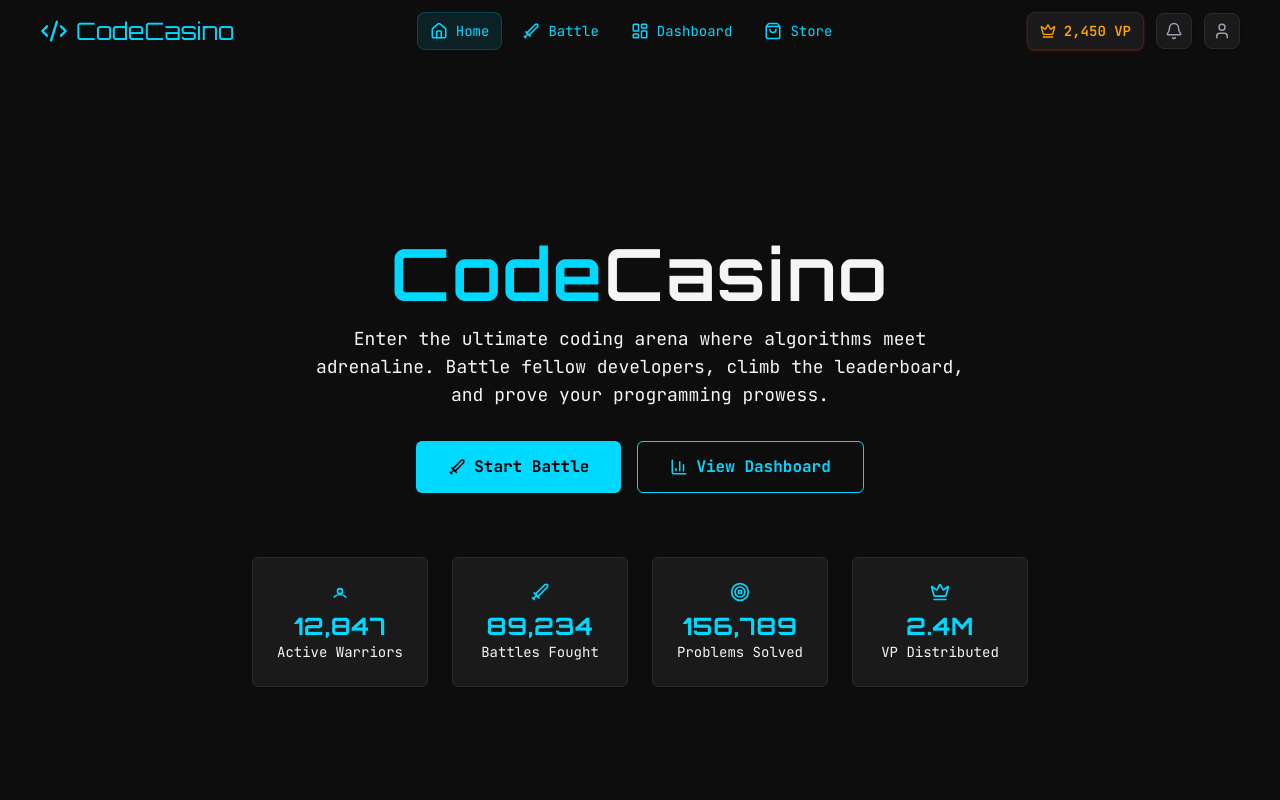
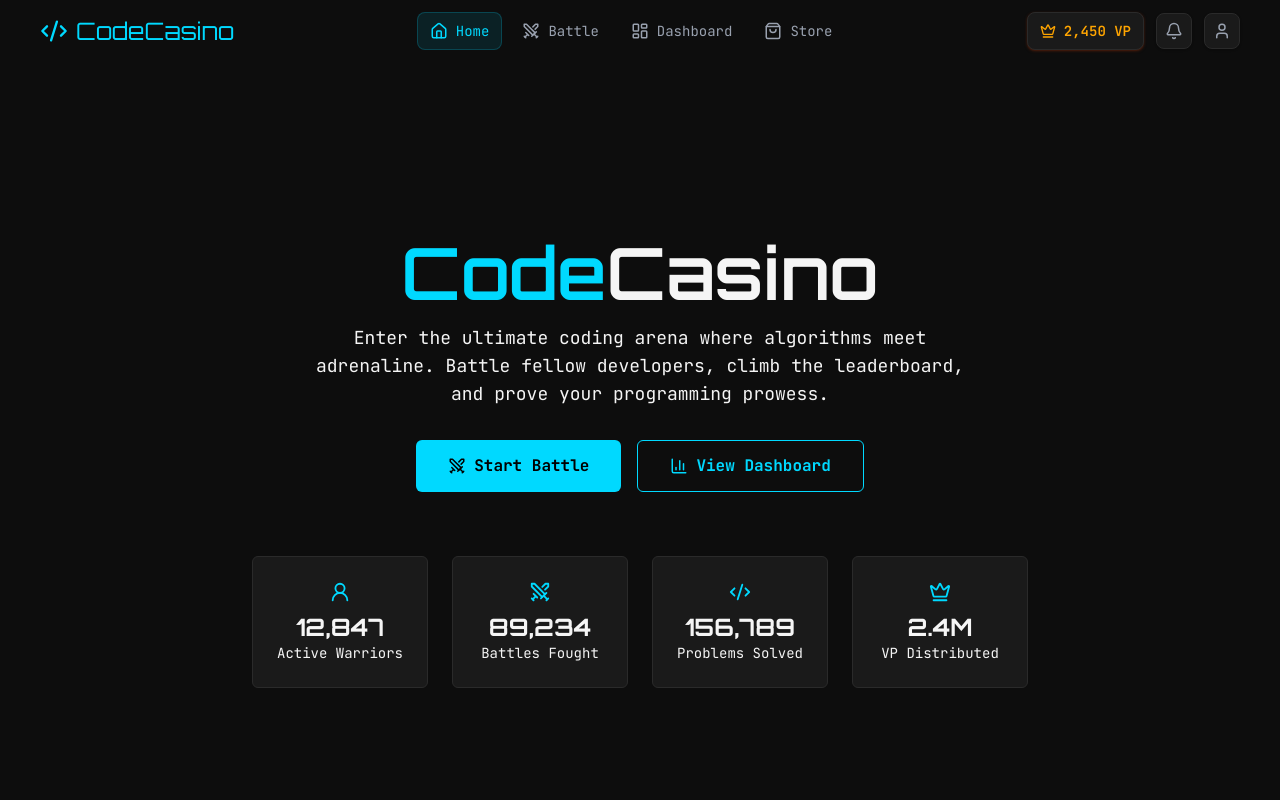
Before and after one commit to NilanchalaPanda/codecasino, a Next.js app: page / in a window 1280 px wide. Shown: the top 800 px of the page. Built offline with nearby package versions, Linux system fonts and the light colour scheme.

Commit message:
refactor: update icon imports and adjust styles in various components for consistency

```diff
--- a/app/globals.css
+++ b/app/globals.css
@@ -50,24 +50,3 @@ body {
   min-height: 100vh;
   line-height: 1.6;
 }
-
-/* Typography */
-h1,
-h2,
-h3,
-h4,
-h5,
-h6 {
-  font-family: var(--font-display);
-  color: var(--color-cyan);
-  letter-spacing: 0.03em;
-}
-
-a {
-  color: var(--color-cyan);
-  transition: color 0.2s ease;
-}
-
-a:hover {
-  color: var(--color-orange-accent);
-}
--- a/components/home/BattleFormats.tsx
+++ b/components/home/BattleFormats.tsx
@@ -1,7 +1,4 @@
 import {
-  Sword,
-  Trophy,
-  Crown,
   Code2,
   Timer,
   SkipForward,
@@ -69,7 +66,7 @@ export default function BattleFormats() {
             className="bg-gray-900 border border-gray-800 rounded-lg p-6 hover:border-cyan transition-all duration-300 flex flex-col items-center text-center"
           >
             <div className="bg-gray-800 rounded-md p-3 mb-1">{item.icon}</div>
-            <h3 className="font-sans text-3xl font-extrabold text-white">
+            <h3 className="font-display text-3xl font-extrabold text-white">
               {item.title}
             </h3>
 
--- a/components/home/CallToAction.tsx
+++ b/components/home/CallToAction.tsx
@@ -4,7 +4,7 @@ import { ArrowRight } from "lucide-react";
 
 export default function CallToAction() {
   return (
-    <footer className="bg-zinc-950 border border-foreground/15 py-24 mt-12 px-4 rounded-4xl max-w-7xl mx-auto">
+    <footer className="bg-gray-800/50 border border-gray-700 py-24 mt-12 px-4 rounded-4xl max-w-7xl mx-auto">
       <div className="max-w-5xl mx-auto text-center text-white">
         <h2 className="text-4xl sm:text-5xl font-extrabold mb-4 text-[#00d9ff] font-display uppercase tracking-wider">
           Ready to Prove Your Skills?
--- a/components/home/HeroSection.tsx
+++ b/components/home/HeroSection.tsx
@@ -1,4 +1,11 @@
-import { Sword, BarChart3, Target, Crown } from "lucide-react";
+import {
+  Swords,
+  BarChart3,
+  Target,
+  Crown,
+  CodeXml,
+  UserRound,
+} from "lucide-react";
 
 const HeroSection = () => {
   return (
@@ -14,7 +21,7 @@ const HeroSection = () => {
 
       <div className="flex flex-wrap gap-4 justify-center mb-16">
         <button className="px-8 py-3 bg-cyan text-black font-bold rounded-md hover:bg-orange-accent transition flex items-center gap-2">
-          <Sword size={18} /> Start Battle
+          <Swords size={18} /> Start Battle
         </button>
         <button className="px-8 py-3 border border-cyan text-cyan font-bold rounded-md hover:bg-cyan hover:text-black transition flex items-center gap-2">
           <BarChart3 size={18} /> View Dashboard
@@ -23,19 +30,23 @@ const HeroSection = () => {
 
       {/* Stats Section */}
       <div className="grid grid-cols-1 sm:grid-cols-4 gap-6 text-center">
-        <StatCard icon={<UserIcon />} value="12,847" label="Active Warriors" />
         <StatCard
-          icon={<Sword size={20} />}
+          icon={<UserRound size={22} />}
+          value="12,847"
+          label="Active Warriors"
+        />
+        <StatCard
+          icon={<Swords size={22} />}
           value="89,234"
           label="Battles Fought"
         />
         <StatCard
-          icon={<Target size={20} />}
+          icon={<CodeXml size={22} />}
           value="156,789"
           label="Problems Solved"
         />
         <StatCard
-          icon={<Crown size={20} />}
+          icon={<Crown size={22} />}
           value="2.4M"
           label="VP Distributed"
         />
@@ -58,27 +69,10 @@ function StatCard({
   return (
     <div className="bg-gray-800 p-6 rounded-md border border-gray-700 flex flex-col items-center">
       <div className="text-cyan mb-2">{icon}</div>
-      <h3 className="text-2xl font-bold text-foreground">{value}</h3>
+      <h3 className="font-display text-2xl font-bold text-foreground">
+        {value}
+      </h3>
       <p className="text-sm text-secondary">{label}</p>
     </div>
   );
 }
-
-function UserIcon() {
-  return (
-    <svg
-      xmlns="http://www.w3.org/2000/svg"
-      className="h-5 w-5 text-cyan"
-      fill="none"
-      viewBox="0 0 24 24"
-      stroke="currentColor"
-    >
-      <path
-        strokeLinecap="round"
-        strokeLinejoin="round"
-        strokeWidth={2}
-        d="M5.121 17.804A9 9 0 0112 15a9 9 0 016.879 2.804M15 11a3 3 0 11-6 0 3 3 0 016 0z"
-      />
-    </svg>
-  );
-}
--- a/components/home/WhyChoose.tsx
+++ b/components/home/WhyChoose.tsx
@@ -1,9 +1,9 @@
-import { Sword, Trophy, Crown, Code2 } from "lucide-react";
+import { Swords, Trophy, Crown, Code2 } from "lucide-react";
 
 export default function WhyChoose() {
   const features = [
     {
-      icon: <Sword className="h-6 w-6 text-cyan" />,
+      icon: <Swords className="h-6 w-6 text-cyan" />,
       title: "Real-time Battles",
       desc: "Compete against developers worldwide in live coding challenges with instant feedback and rankings.",
     },
--- a/components/shared/NavBar.tsx
+++ b/components/shared/NavBar.tsx
@@ -4,7 +4,7 @@ import React, { useState } from "react";
 import {
   Code2,
   Home,
-  Sword,
+  Swords,
   LayoutDashboard,
   ShoppingBag,
   Crown,
@@ -15,7 +15,7 @@ import clsx from "clsx";
 
 const navLinks = [
   { name: "Home", href: "/", icon: Home },
-  { name: "Battle", href: "/battle", icon: Sword },
+  { name: "Battle", href: "/battle", icon: Swords },
   { name: "Dashboard", href: "/dashboard", icon: LayoutDashboard },
   { name: "Store", href: "/store", icon: ShoppingBag },
 ];
@@ -52,10 +52,10 @@ export default function Navbar() {
               href="#00d9ff"
               onClick={() => navigate(href)}
               className={clsx(
-                "flex items-center gap-1 sm:gap-2 text-xs sm:text-sm font-mono px-3 py-2 rounded-lg transition-all duration-300",
+                "flex items-center gap-1 sm:gap-2 text-sm sm:text-sm font-mono px-3 py-2 rounded-lg transition-all duration-300",
                 isActive
-                  ? "bg-cyan/10 border border-[#00d9ff]/20"
-                  : "text-gray-400 hover:text-[#00d9ff]"
+                  ? "bg-cyan/10 border text-cyan border-[#00d9ff]/20"
+                  : "text-gray-400 hover:text-[#00d9ff] hover:bg-cyan/8"
               )}
             >
               <Icon size={18} />
```
